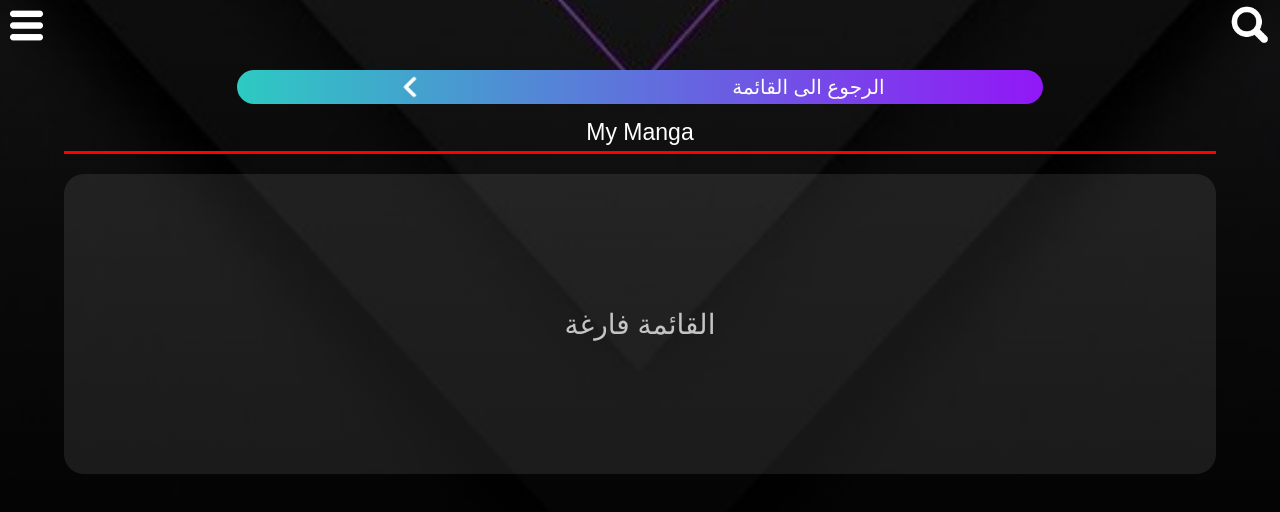
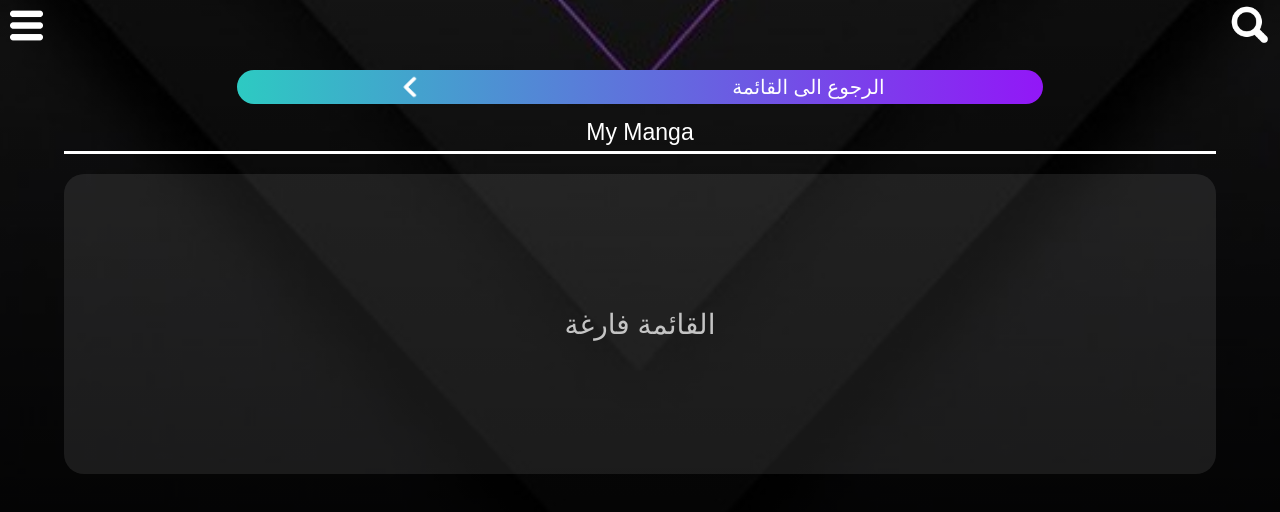
Before and after one commit to MO-OUISSI/MAXmanga, a plain HTML site: page myManga.html in a window 1280 px wide. Drawn offline with Linux system fonts and the light colour scheme.

Commit message:
Update myManga.html

```diff
--- a/myManga.html
+++ b/myManga.html
@@ -175,7 +175,7 @@
             justify-content: center;
             align-items: center;
             color: white;
-            border-bottom: 3px solid red;
+            border-bottom: 3px solid white;
             font-size: 23px;
         }
 
```
